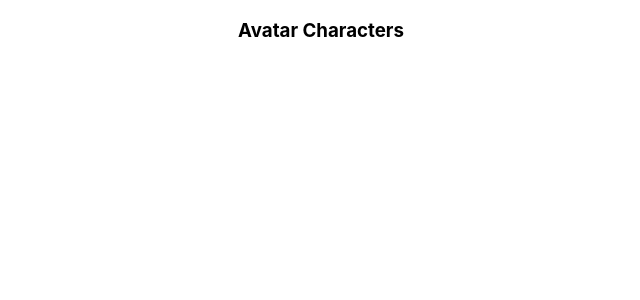
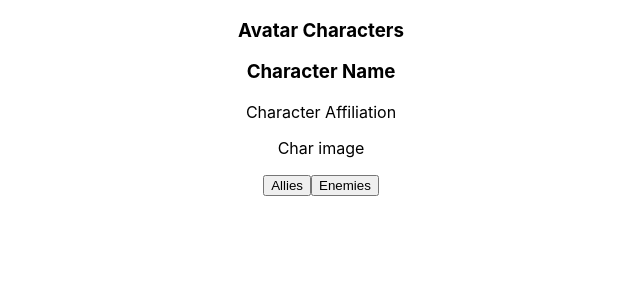
Before and after one commit to mranthonysutton/Avatar-React, a React (Create React App) app: page / in a window 1280 px wide. Shown: the top 300 px of the page, without its empty margins (319-959 px from the left). Built offline with nearby package versions, Linux system fonts and the light colour scheme; no server answers.

Commit message:
Created RenderCharacter card. Needing to pass in the data from the renderCharacter back to the character file

```diff
--- /dev/null
+++ b/src/components/character/RenderCharacter.js
@@ -0,0 +1,17 @@
+import React from "react";
+
+const RenderCharacter = () => {
+  return (
+    <div className="char-card">
+      <h3>Character Name</h3>
+      <p>Character Affiliation</p>
+      <p>Char image</p>
+      <div className="character-buttons">
+        <button>Allies</button>
+        <button>Enemies</button>
+      </div>
+    </div>
+  );
+};
+
+export default RenderCharacter;
--- a/src/components/character/character.js
+++ b/src/components/character/character.js
@@ -1,5 +1,6 @@
 import React, { useEffect, useState } from "react";
 import axiosHook from "../../utils/axiosHook";
+import RenderCharacter from "./RenderCharacter";
 
 const Character = () => {
   const [characterData, setCharacterData] = useState({});
@@ -15,11 +16,10 @@
       });
   }, []);
 
-  console.log(characterData);
-
   return (
     <div>
       <h3>Avatar Characters</h3>
+      <RenderCharacter />
     </div>
   );
 };
```
